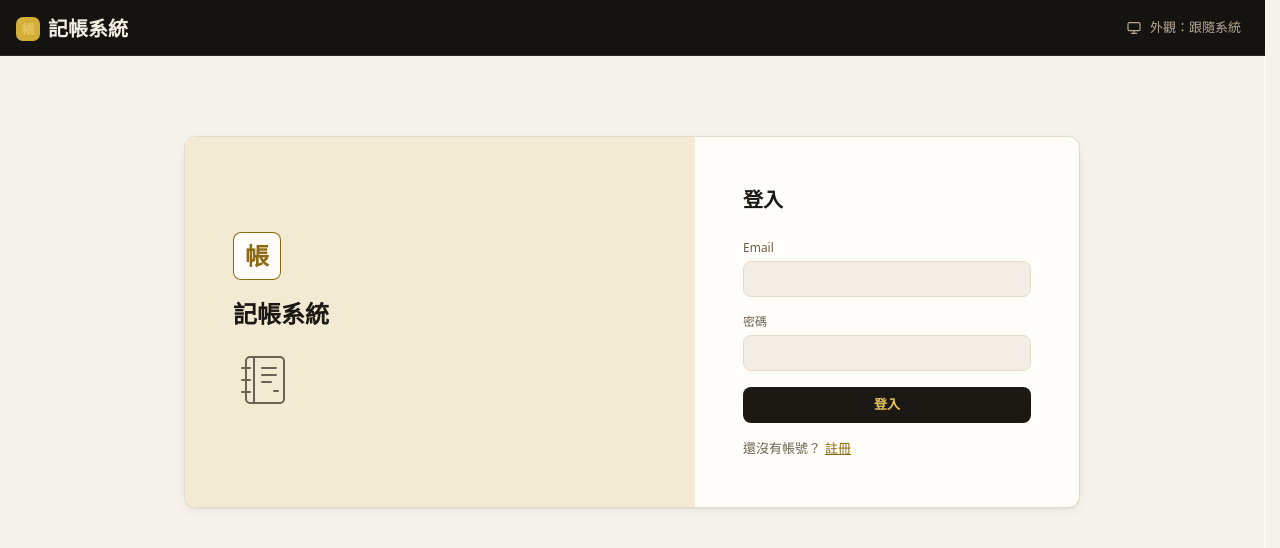
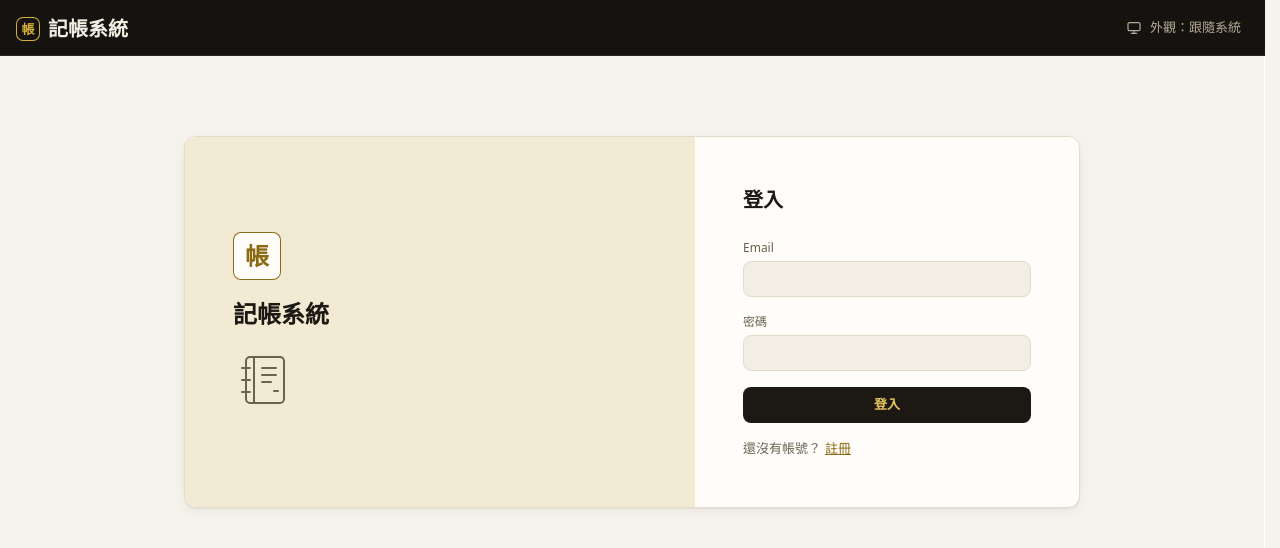
Before and after one commit to polluxyz/ledger-app, a React (Vite) app in the folder apps/web/: page /login in a window 1280 px wide. Shown: the top 548 px of the page. Built offline with nearby package versions, Linux system fonts and the light colour scheme; no server answers.

Commit message:
style(web): outline top bar brand mark in gold

```diff
--- a/apps/web/src/app/AppTopBar.module.css
+++ b/apps/web/src/app/AppTopBar.module.css
@@ -58,8 +58,8 @@
   width: 24px;
   height: 24px;
   border-radius: 7px;
-  background-color: var(--color-chrome-accent);
-  color: var(--color-on-primary);
+  box-shadow: inset 0 0 0 1px var(--color-chrome-accent);
+  color: var(--color-chrome-accent);
   font-size: var(--text-sm);
   font-weight: 700;
 }
```
